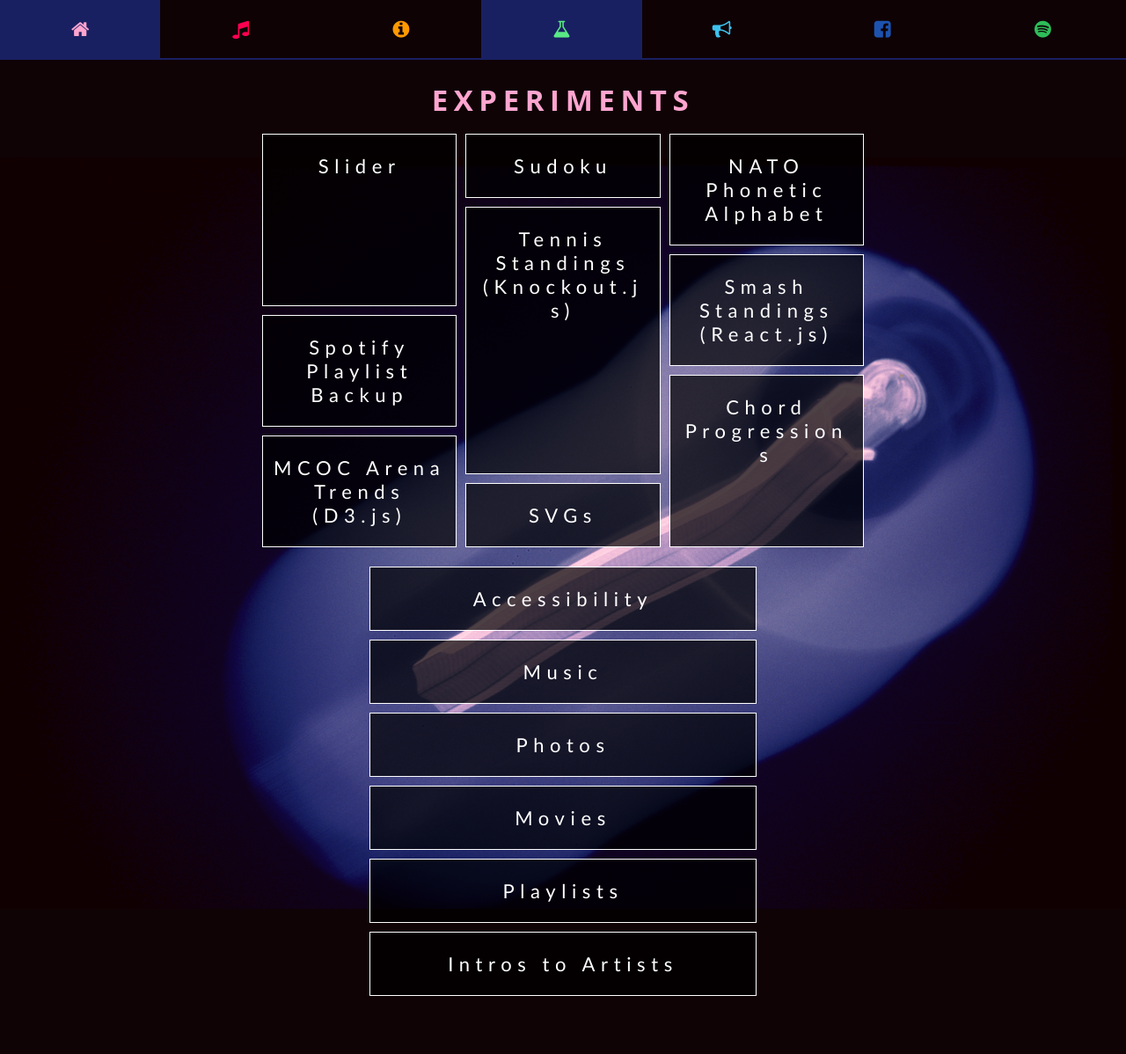
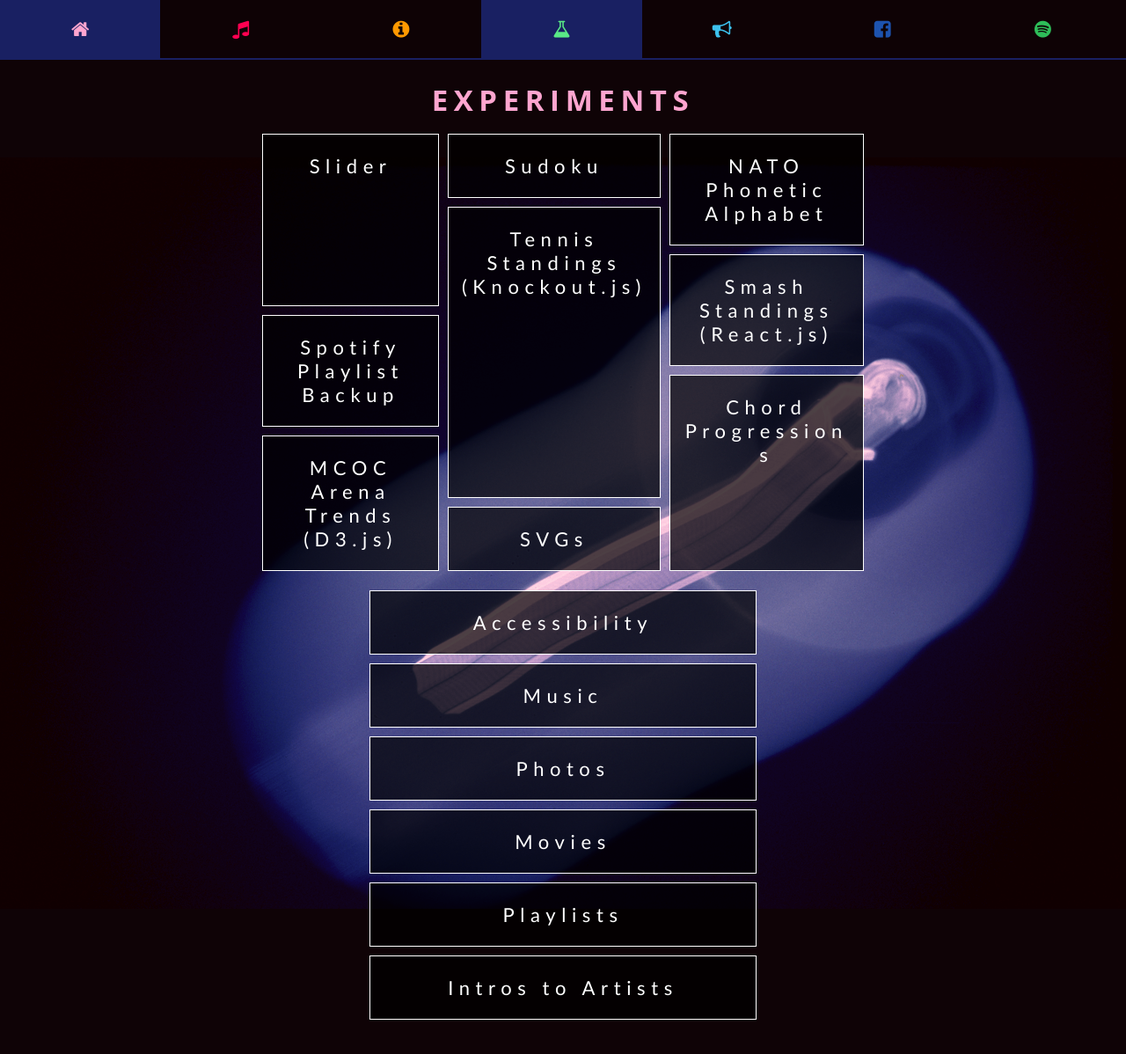
Before and after one commit to brgibson/www, a Jekyll site: the page built from experiments/index.html, in a window 1280 px wide and 1211 px high. Shown: the top 1198 px of the window at 88% size. Built offline with Jekyll 4.4.1, drawn with Linux system fonts in a browser that asks for light colours; nearby versions of some CDN libraries.

Commit message:
experiments - adjusting fractions for large breakpoints so text doesn't wrap unnecessarily

```diff
--- a/experiments/index.html
+++ b/experiments/index.html
@@ -51,7 +51,7 @@ description: Experimentation and side-projects.
         }
         .experiment-links-grid-top {
             display: grid;
-            grid-template-columns: 1fr 1fr 1fr;
+            grid-template-columns: 1fr 1.2fr 1.1fr;
             grid-template-areas:
                     "a b c"
                     "a b c"
```
